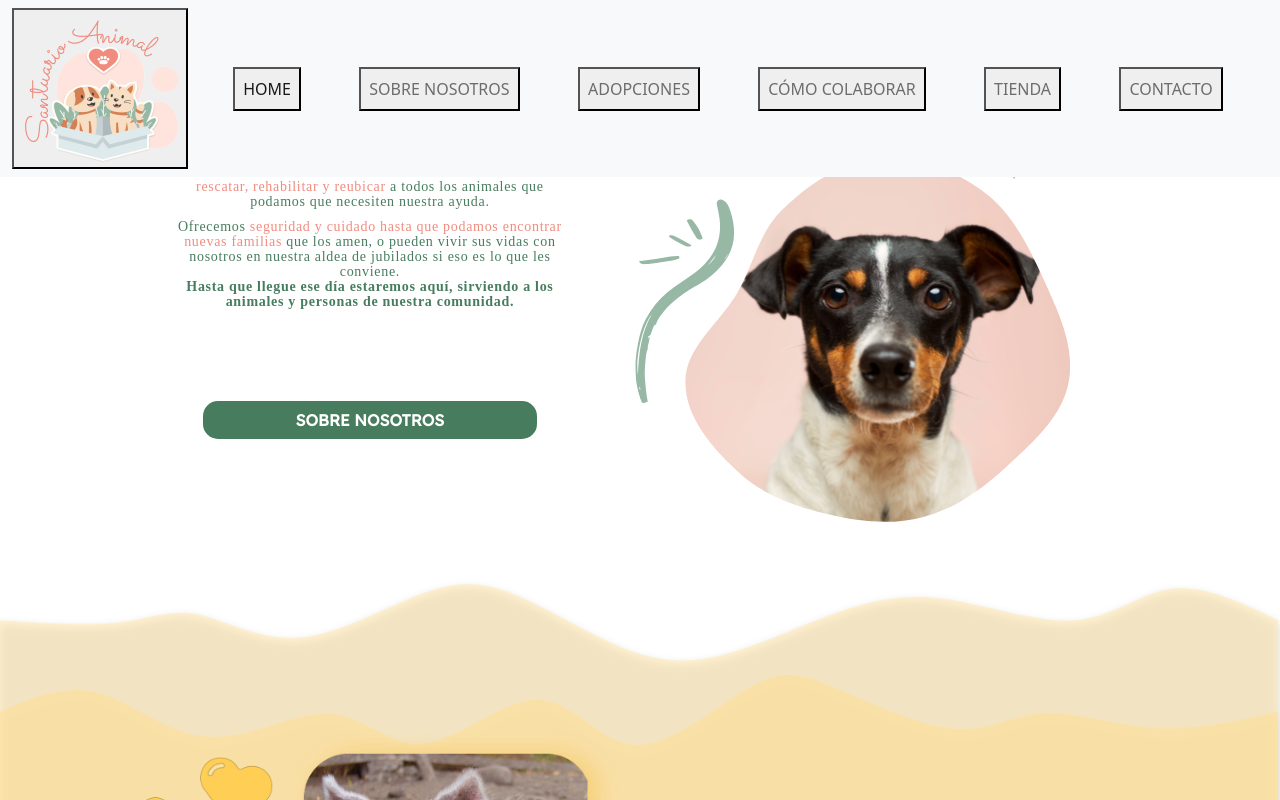
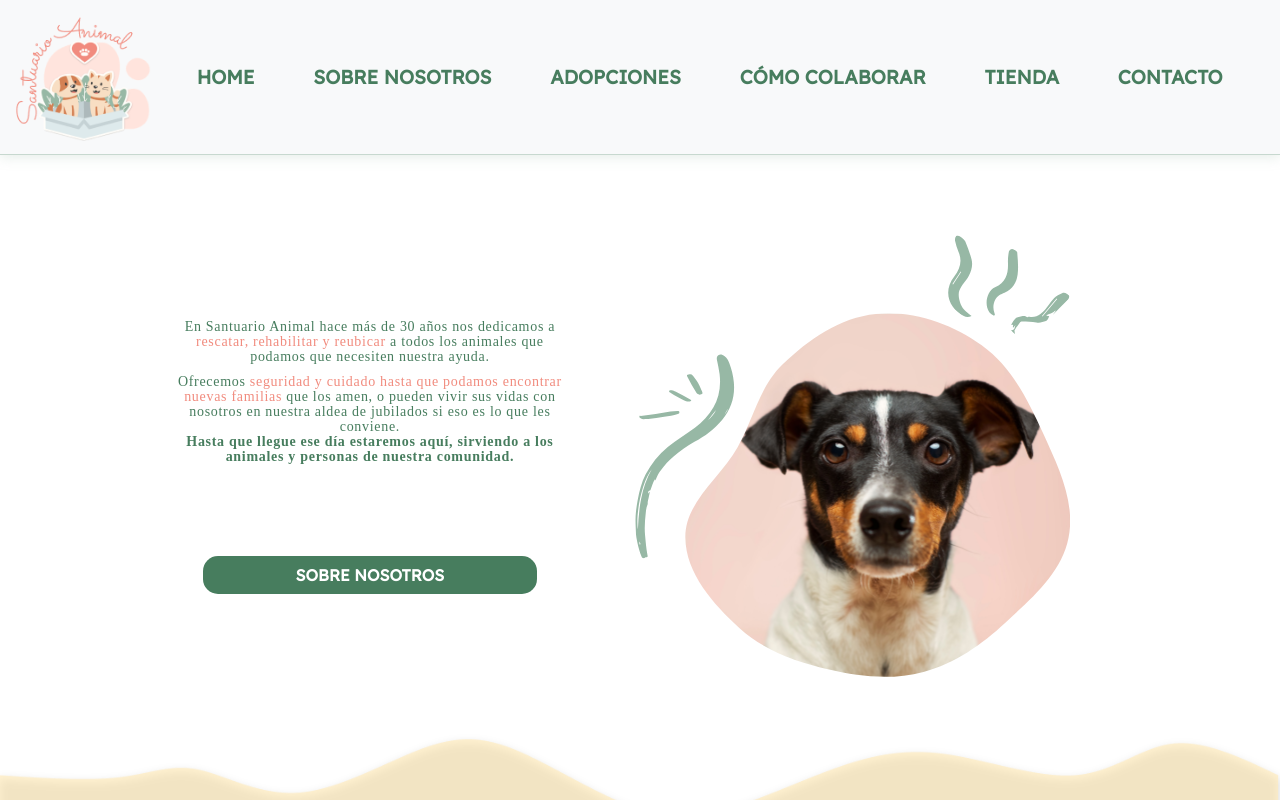
Before and after one commit to karinamonetti/santuario-animal, a React (Create React App) app: page / in a window 1280 px wide. Shown: the top 800 px of the page. Built offline with nearby package versions, Linux system fonts and the light colour scheme; a web font is replaced by a local one.

Commit message:
Version final

```diff
--- a/src/App.jsx
+++ b/src/App.jsx
@@ -1,14 +1,14 @@
 import "./App.css";
 import Footer from "./components/Footer";
 import "bootstrap/dist/css/bootstrap.min.css";
-import Header from "./components/Header";
 import Perro from "./components/Perro";
 import Cerditos from "./components/Cerditos";
+import Navbar from "./components/Navbar";
 
 function App() {
   return (
     <div className="App">
-      <Header />
+      <Navbar />
       <Perro />
 
       <Cerditos />
--- a/src/components/Navbar.jsx
+++ b/src/components/Navbar.jsx
@@ -1,7 +1,7 @@
 import React from "react";
 import "bootstrap/dist/css/bootstrap.min.css";
 import "../styles/Navbar.css";
-import Logo from "../assets/logo-nav.png";
+import Logo from "../assets/logo-desktop.png";
 import Container from "react-bootstrap/Container";
 import Nav from "react-bootstrap/Nav";
 import NavBar from "react-bootstrap/Navbar";
--- a/src/styles/Navbar.css
+++ b/src/styles/Navbar.css
@@ -32,10 +32,6 @@ nav {
 
 .navbar-light .navbar-toggler {
   border: none;
-}
-
-.fond-style {
-  background-color: var(--pink-light);
 }
 
 .text-style {
```
